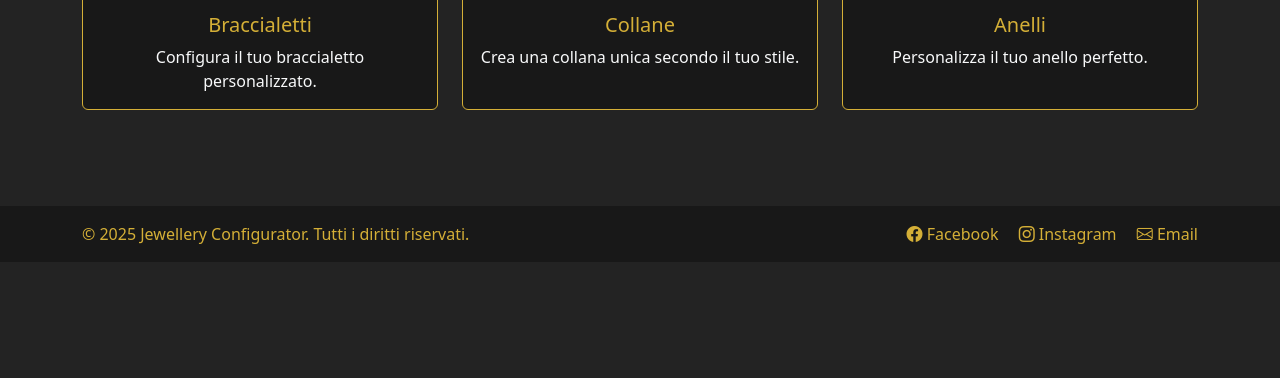
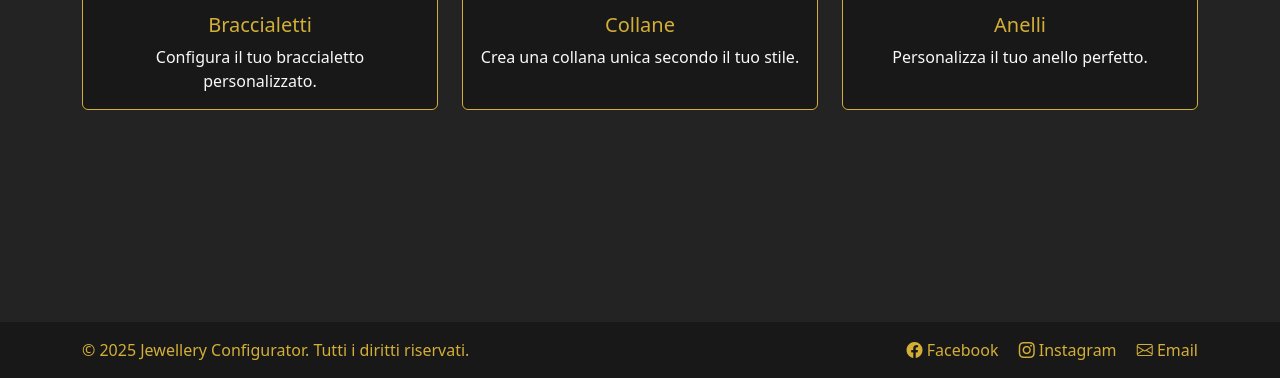
Before and after one commit to Jenny1611/JewelleryConfigurator, a plain HTML site: page index.html in a window 1280 px wide. Shown: the part 422-800 px from the top of the page. Drawn offline with nearby package versions, Linux system fonts and the light colour scheme.

Commit message:
small correction

```diff
--- a/index.html
+++ b/index.html
@@ -47,7 +47,7 @@
       </div>
     </header>
 
-    <div class="container py-5">
+    <div class="container py-5 flex-grow-1">
       <h1 class="text-center mb-5 text-gold">
         Scegli il tipo di gioiello da configurare
       </h1>
@@ -107,7 +107,7 @@
     </div>
 
     <!-- Footer -->
-    <footer class="bg-luxury text-gold mt-5 py-3">
+    <footer class="bg-luxury text-gold py-3">
       <div
         class="container d-flex flex-column flex-md-row justify-content-between align-items-center">
         <div>
```
